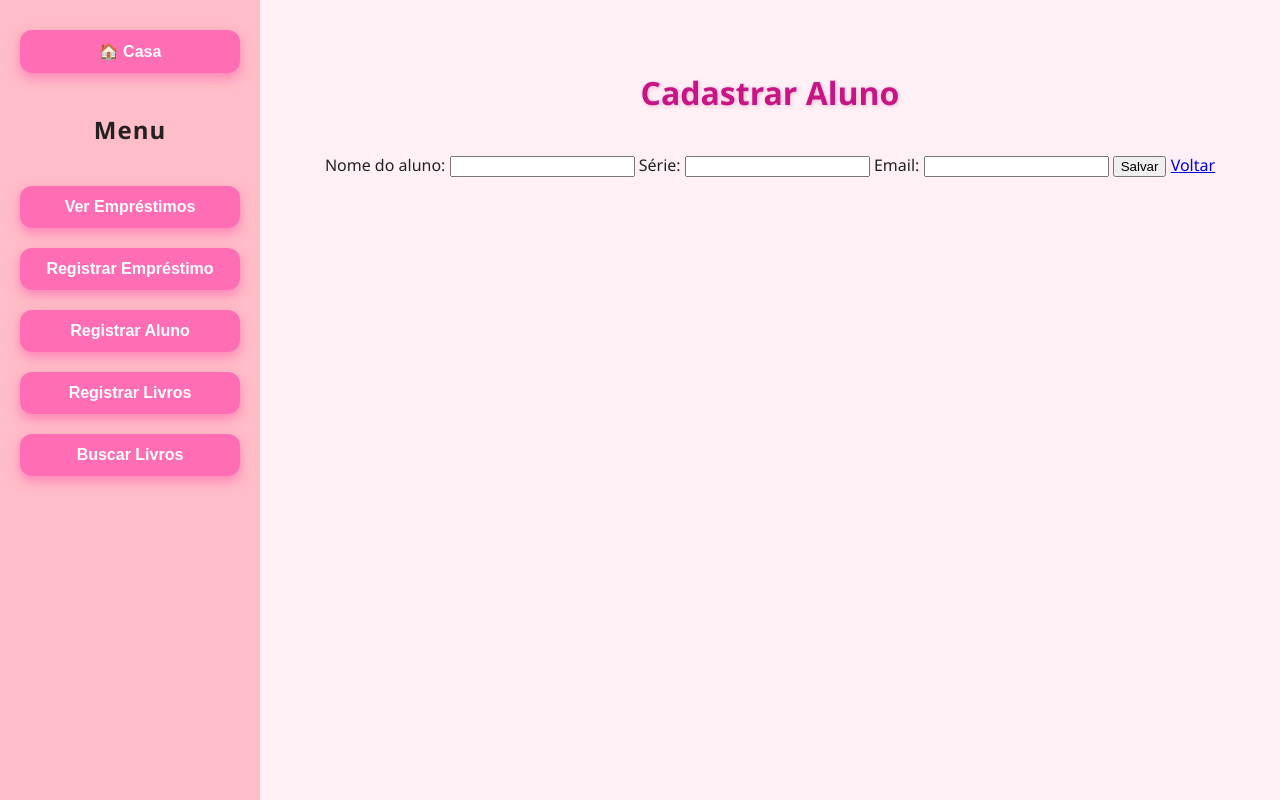
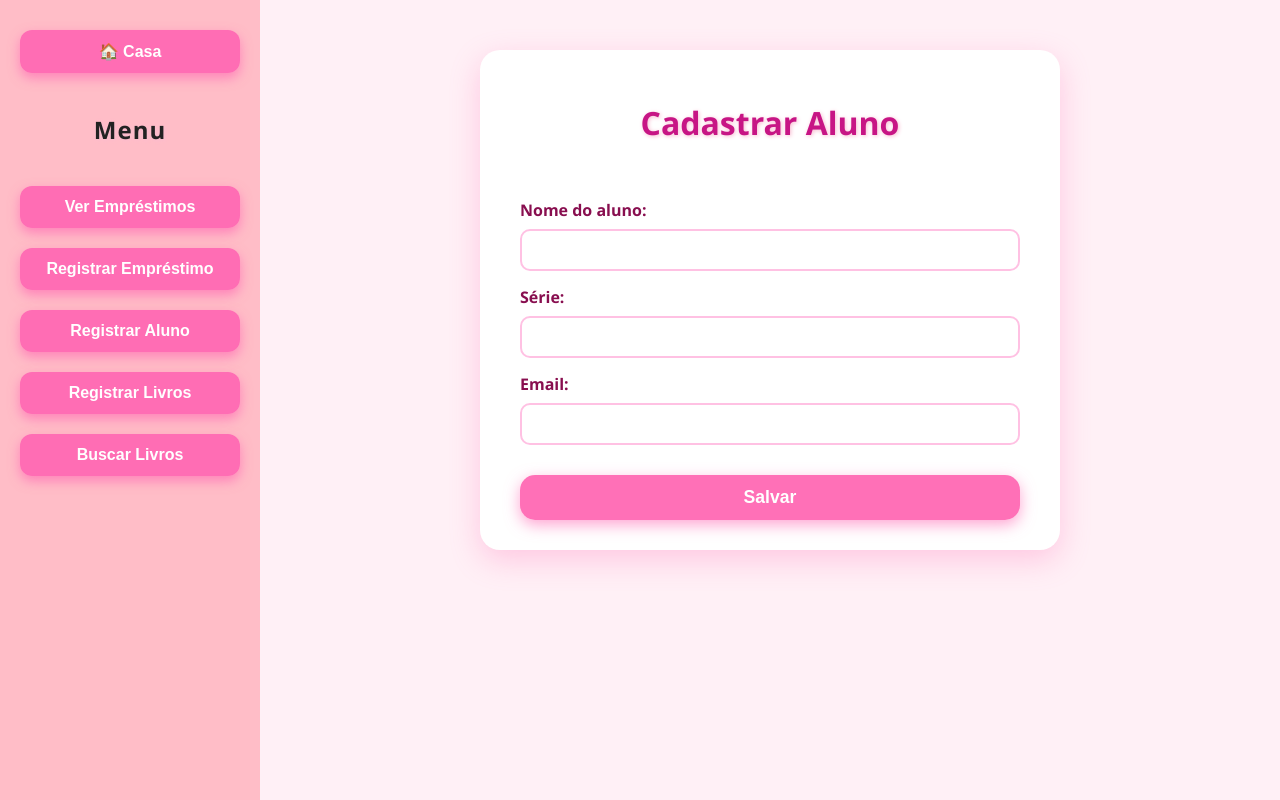
Before and after one commit to lauraavelar74/TCC_MVC1, a PHP site: page /registrar_aluno.php in a window 1280 px wide. Run offline with PHP 8.4, Linux system fonts and the light colour scheme.

Commit message:
alteracao 2

```diff
--- a/backend/registrar_professor.php
+++ b/registrar_professor.php
@@ -1,6 +1,6 @@
 <?php
 // Seu código PHP permanece igual
-include ('../db.php');
+include ('db.php');
 
 $conn = new mysqli("localhost", "root", "", "biblioteca_mvc");
 if ($conn->connect_error) {
@@ -157,8 +157,6 @@ $conn->close();
 
             <button type="submit">Registrar</button>
         </form>
-
-        <a href="../index.php">Voltar para o painel</a>
     </div>
 </body>
 </html>
--- a/styles.css
+++ b/styles.css
@@ -60,16 +60,120 @@ body {
     padding: 50px 40px;
     background-color: #fff0f6;
     overflow-x: auto;
+    max-width: 1000px;
 }
 
 /* Título */
-h1 {
+h1, h2 {
     margin-bottom: 40px;
     font-size: 32px;
     font-weight: 700;
     color: #c71585; /* medium violet red */
     text-align: center;
     text-shadow: 1px 1px 4px #f8bbd0;
+}
+
+/* Formulários */
+form.cadastro-aluno,
+form.cadastro-livro,
+form.cadastro-emprestimo,
+form.form-emprestimo {
+    background: #fff;
+    padding: 30px 40px;
+    border-radius: 20px;
+    box-shadow: 0 10px 30px rgba(255, 105, 180, 0.3);
+    width: 100%;
+    max-width: 500px;
+    display: flex;
+    flex-direction: column;
+}
+
+#emprestimo {
+    background: #fff;
+    padding: 30px 40px;
+    border-radius: 20px;
+    box-shadow: 0 10px 30px rgba(255, 105, 180, 0.3);
+    width: 100%;
+    max-width: 500px;
+    display: flex;
+    flex-direction: column;
+}
+
+form.cadastro-aluno label,
+form.cadastro-livro label,
+form.cadastro-emprestimo label,
+form.form-emprestimo label {
+    font-weight: 600;
+    margin-bottom: 8px;
+    color: #880e4f;
+    margin-top: 15px;
+}
+
+form.cadastro-aluno input,
+form.cadastro-livro input,
+form.cadastro-emprestimo input,
+form.form-emprestimo input,
+form.cadastro-aluno select,
+form.cadastro-livro select,
+form.cadastro-emprestimo select,
+form.form-emprestimo select,
+form.cadastro-aluno textarea,
+form.cadastro-livro textarea,
+form.cadastro-emprestimo textarea,
+form.form-emprestimo textarea {
+    padding: 10px 15px;
+    border-radius: 10px;
+    border: 2px solid #ffc1e3;
+    font-size: 1rem;
+    transition: border-color 0.3s ease;
+    outline: none;
+}
+
+form.cadastro-aluno input:focus,
+form.cadastro-livro input:focus,
+form.cadastro-emprestimo input:focus,
+form.form-emprestimo input:focus,
+form.cadastro-aluno select:focus,
+form.cadastro-livro select:focus,
+form.cadastro-emprestimo select:focus,
+form.form-emprestimo select:focus,
+form.cadastro-aluno textarea:focus,
+form.cadastro-livro textarea:focus,
+form.cadastro-emprestimo textarea:focus,
+form.form-emprestimo textarea:focus {
+    border-color: #c71585;
+}
+
+/* Botões dentro do formulário */
+form.cadastro-aluno button,
+form.cadastro-livro button,
+form.cadastro-emprestimo button,
+form.form-emprestimo input[type="submit"] {
+    margin-top: 30px;
+    padding: 12px 0;
+    background-color: rgba(255, 105, 180, 0.95);
+    color: white;
+    border: none;
+    border-radius: 15px;
+    font-weight: 700;
+    font-size: 1.1rem;
+    cursor: pointer;
+    box-shadow: 0 5px 15px rgba(255, 105, 180, 0.6);
+    transition: background-color 0.3s ease, box-shadow 0.3s ease;
+    width: 100%;
+}
+
+form.cadastro-aluno button:hover,
+form.cadastro-livro button:hover,
+form.cadastro-emprestimo button:hover,
+form.form-emprestimo input[type="submit"]:hover {
+    background-color: rgba(219, 112, 147, 0.95);
+    box-shadow: 0 7px 18px rgba(219, 112, 147, 0.9);
+}
+
+/* Remove o link voltar */
+a.voltar {
+    display: none;
 }
 
 /* Tabela moderna em cards */
@@ -173,4 +277,11 @@ tbody td::before {
     tbody td::before {
         margin-bottom: 4px;
     }
+    form.cadastro-aluno,
+    form.cadastro-livro,
+    form.cadastro-emprestimo,
+    form.form-emprestimo {
+        padding: 20px;
+        max-width: 100%;
+    }
 }
--- a/ver_emprestimos.php
+++ b/ver_emprestimos.php
@@ -86,7 +86,7 @@ if (!$resultAtrasados) {
 <div class="main-content">
     <h1>Empréstimos</h1>
 
-    <div class="flex-container">
+    <div class="flex-container" id='emprestimo'>
         <div class="container">
             <h2>Todos os Empréstimos</h2>
             <table>
```
Also changed, not shown: index.php (+42 -81 lines), painel.php (+32 -0 lines), relatorio.php (added).
